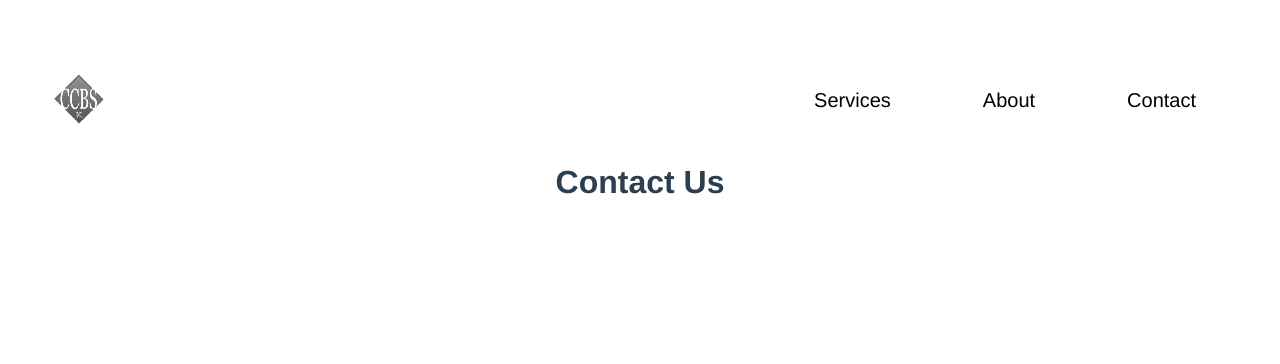
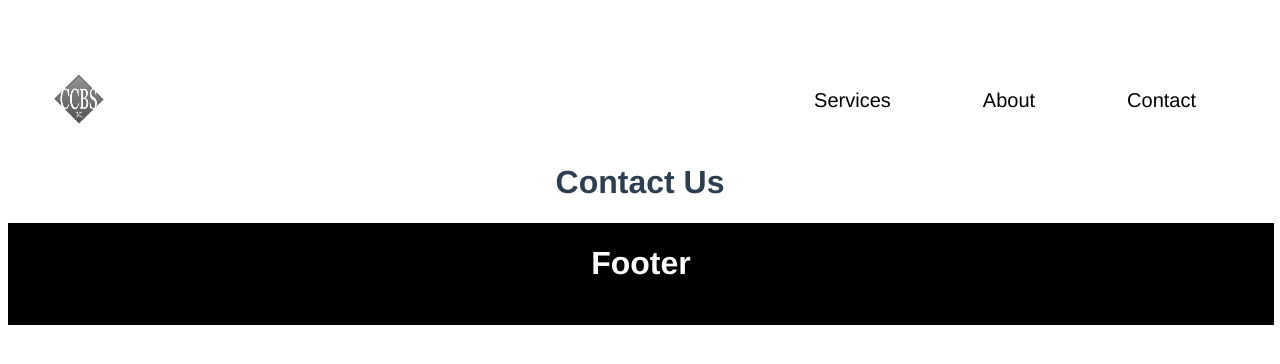
Before and after one commit to rufatweb/ccbs-online, a Vue app: page /contact in a window 1280 px wide. Shown: the top 364 px of the page. Built offline with nearby package versions, Linux system fonts and the light colour scheme.

Commit message:
add footer

```diff
--- a/src/App.vue
+++ b/src/App.vue
@@ -2,21 +2,24 @@
   <div id="app">
     <NavBar />
     <router-view></router-view>
+    <Footer />
   </div>
 </template>
 
 <script>
 import NavBar from "./components/NavBar.vue";
+import Footer from "./components/Footer.vue";
 
 export default {
   name: "app",
   components: {
-    NavBar
+    NavBar,
+    Footer
   }
 };
 </script>
 
-<style>
+<style >
 #app {
   font-family: "Avenir", Helvetica, Arial, sans-serif;
   -webkit-font-smoothing: antialiased;
--- a/src/components/Contact.vue
+++ b/src/components/Contact.vue
@@ -11,5 +11,6 @@ export default {
 };
 </script>
 
-<style>
+<style scoped>
+
 </style>
--- /dev/null
+++ b/src/components/Footer.vue
@@ -0,0 +1,22 @@
+<template>
+  <div id="footer">
+  <h1>Footer</h1>
+</div>
+</template>
+
+<script>
+
+export default {
+  name: "footer"
+};
+</script>
+
+<style scoped>
+#footer {
+  background-color: black;
+  color: white;
+  border: 1px solid black;
+  width: 100%;
+  height: 100px;
+}
+</style>
```
